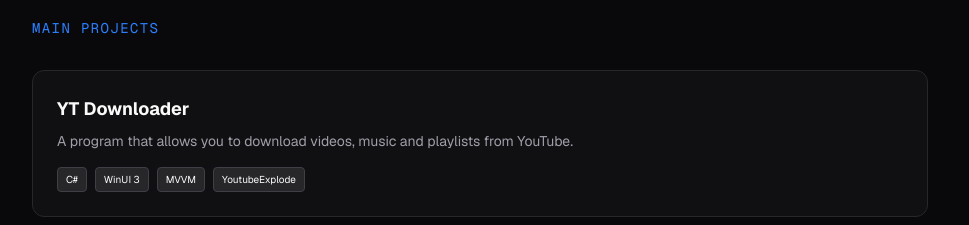
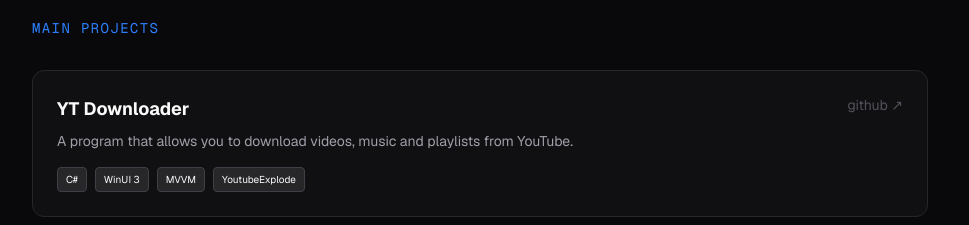
Before and after one commit to TXG0Fk3/Portfolio, a Next.js app: page / in a window 1280 px wide. Shown: the part 682-907 px from the top of the page, without its empty margins (160-1129 px from the left). Built offline with nearby package versions, Linux system fonts and the light colour scheme.

Commit message:
feat(projectcard): make them clickable and redirects to the respective repository

```diff
--- a/src/app/page.tsx
+++ b/src/app/page.tsx
@@ -39,11 +39,13 @@ const projects: ProjectProps[] = [
     title: "YT Downloader",
     description: "A program that allows you to download videos, music and playlists from YouTube.",
     tags: ["C#", "WinUI 3", "MVVM", "YoutubeExplode"],
+    githubUrl: "https://github.com/TXG0Fk3/YT-Downloader"
   },
   {
     title: "Yukari",
     description: "A modern, extensible comic and manga reader for Windows. It features a plugin-based architecture for dynamic source integration and a fast, local SQLite-backed library.",
     tags: ["C#", "WinUI 3", "MVVM", "SQLite"],
+    githubUrl: "https://github.com/Yukari-App/Yukari"
   },
 ];
 
--- a/src/components/ProjectCard.tsx
+++ b/src/components/ProjectCard.tsx
@@ -1,21 +1,38 @@
+import Link from "next/link";
+
 export interface ProjectProps {
   title: string;
   description: string;
   tags: string[];
+  githubUrl: string;
 }
 
-export function ProjectCard({ title, description, tags }: ProjectProps) {
+export function ProjectCard({ title, description, tags, githubUrl }: ProjectProps) {
   return (
-    <div className="group p-6 rounded-xl border border-zinc-800 bg-zinc-900/50 hover:border-blue-500/50 transition-all">
-      <h4 className="text-lg font-bold">{title}</h4>
+    <Link
+      href={githubUrl}
+      target="_blank"
+      rel="noopener noreferrer"
+      className="group block p-6 rounded-xl border border-zinc-800 bg-zinc-900/50 hover:border-blue-500/30 hover:bg-zinc-900 transition-all duration-300 cursor-pointer"
+    >
+      <div className="flex justify-between items-start">
+        <h4 className="text-lg font-bold group-hover:text-blue-400 transition-colors">
+          {title}
+        </h4>
+        <span className="text-zinc-600 group-hover:text-blue-400 transition-colors text-sm">
+          github ↗
+        </span>
+      </div>
+
       <p className="text-zinc-400 text-sm mt-2">{description}</p>
-      <div className="mt-4 flex gap-2">
+
+      <div className="mt-4 flex gap-2 flex-wrap">
         {tags.map(tag => (
           <span key={tag} className="text-[10px] bg-zinc-800 px-2 py-1 rounded border border-zinc-700 hover:bg-zinc-600 transition-colors">
             {tag}
           </span>
         ))}
       </div>
-    </div>
+    </Link>
   );
 }
```
